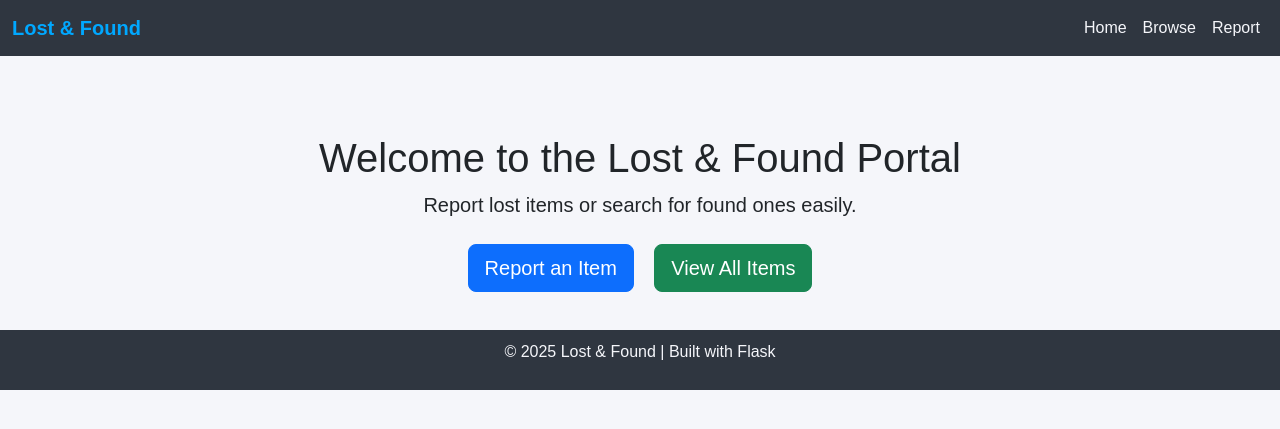
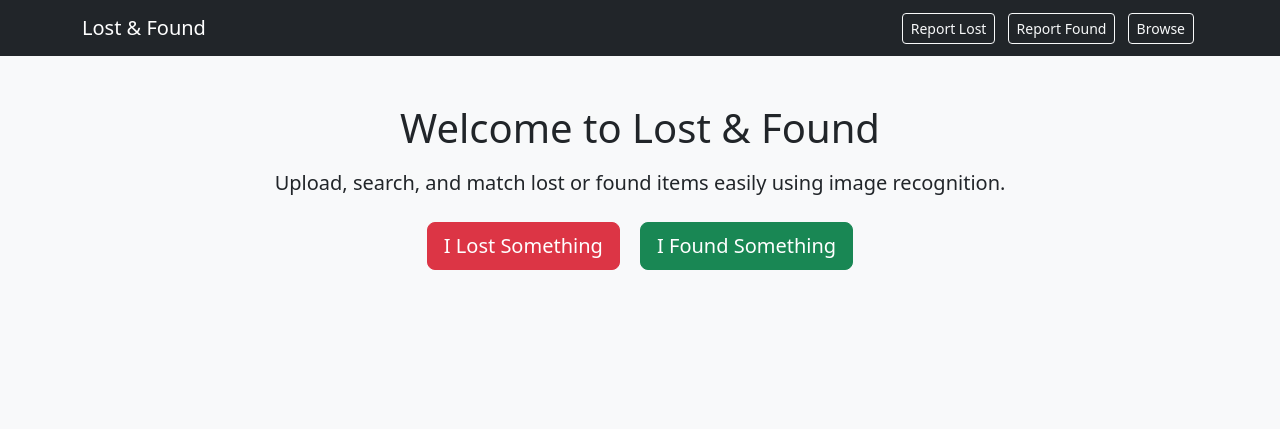
Before and after one commit to Mithul-P/lost-and-found, a Flask app: page / in a window 1280 px wide. Shown: the top 429 px of the page. Run offline with Flask 3, Linux system fonts and the light colour scheme.

Commit message:
Added Lost & Found templates and setup

```diff
--- a/app.py
+++ b/app.py
@@ -1,87 +1,118 @@
 from flask import Flask, render_template, request, redirect, url_for
+from werkzeug.utils import secure_filename
+import os
+import hashlib
 import mysql.connector
-import os
 
+# -----------------------------
+# Flask Setup
+# -----------------------------
 app = Flask(__name__)
+app.config['UPLOAD_FOLDER'] = 'static/uploads'
 
-# --- Database Configuration ---
-# Use Clever Cloud environment variables (set in Render)
-db_config = {
-    'host': os.getenv('MYSQL_ADDON_HOST', 'bhe5ouni2ddurdorxrum-mysql.services.clever-cloud.com'),
-    'user': os.getenv('MYSQL_ADDON_USER', 'urul80utrapmaxcl'),
-    'password': os.getenv('MYSQL_ADDON_PASSWORD', 'YyU7mp07VLzS81iMc3Vr'),
-    'database': os.getenv('MYSQL_ADDON_DB', 'bhe5ouni2ddurdorxrum'),
-    'port': int(os.getenv('MYSQL_ADDON_PORT',3306))
-}
+# Create upload folder if not exist
+os.makedirs(app.config['UPLOAD_FOLDER'], exist_ok=True)
 
-# --- Database Connection ---
-try:
-    conn = mysql.connector.connect(**db_config)
-    print("✅ Database connected successfully.")
-except mysql.connector.Error as err:
-    print(f"❌ Database connection failed: {err}")
-    conn = None
+# -----------------------------
+# MySQL Database Setup (Clever Cloud)
+# -----------------------------
+db = mysql.connector.connect(
+    host="bhe5ouni2ddurdorxrum-mysql.services.clever-cloud.com",
+    user="urul80utrapmaxcl",
+    password="YyU7mp07VLzS81iMc3Vr",
+    database="bhe5ouni2ddurdorxrum"
+)
+cursor = db.cursor()
 
+# -----------------------------
+# Utility Function: Image Hash
+# -----------------------------
+def get_image_hash(image_path):
+    """Generate MD5 hash for an image file"""
+    with open(image_path, "rb") as f:
+        bytes = f.read()
+        return hashlib.md5(bytes).hexdigest()
 
-# --- Routes ---
-
+# -----------------------------
+# Routes
+# -----------------------------
 @app.route('/')
 def index():
     return render_template('index.html')
 
+@app.route('/lost', methods=['GET', 'POST'])
+def lost():
+    if request.method == 'POST':
+        name = request.form['name']
+        description = request.form['description']
+        image = request.files['image']
 
-@app.route('/add_item', methods=['GET', 'POST'])
-def add_item():
+        if image:
+            filename = secure_filename(image.filename)
+            path = os.path.join(app.config['UPLOAD_FOLDER'], filename)
+            image.save(path)
+
+            image_url = f"/{app.config['UPLOAD_FOLDER']}/{filename}"
+            image_hash = get_image_hash(path)
+
+            # Insert into database
+            cursor.execute(
+                "INSERT INTO items (name, description, image_url, image_hash) VALUES (%s, %s, %s, %s)",
+                (name, description, image_url, image_hash)
+            )
+            db.commit()
+
+            return render_template('success.html', message="Lost item uploaded successfully!")
+
+    return render_template('lost.html')
+
+@app.route('/found', methods=['GET', 'POST'])
+def found():
     if request.method == 'POST':
-        if not conn or not conn.is_connected():
-            return "Database not connected", 500
+        name = request.form['name']
+        description = request.form['description']
+        image = request.files['image']
 
-        name = request.form.get('name')
-        description = request.form.get('description')
-        location = request.form.get('location')
-        contact = request.form.get('contact')
+        if image:
+            filename = secure_filename(image.filename)
+            path = os.path.join(app.config['UPLOAD_FOLDER'], filename)
+            image.save(path)
 
-        cursor = conn.cursor()
-        cursor.execute(
-            "INSERT INTO items (name, description, location, contact) VALUES (%s, %s, %s, %s)",
-            (name, description, location, contact)
-        )
-        conn.commit()
-        cursor.close()
+            image_url = f"/{app.config['UPLOAD_FOLDER']}/{filename}"
+            image_hash = get_image_hash(path)
 
-        return redirect(url_for('list_items'))
+            # Check for existing image hash
+            cursor.execute("SELECT * FROM items WHERE image_hash = %s", (image_hash,))
+            match = cursor.fetchone()
 
-    return render_template('submit.html')
+            if match:
+                # Match found
+                return render_template(
+                    'match.html',
+                    message="We found a possible match — is this your item?",
+                    match=match
+                )
+            else:
+                # Insert as a new found item
+                cursor.execute(
+                    "INSERT INTO items (name, description, image_url, image_hash) VALUES (%s, %s, %s, %s)",
+                    (name, description, image_url, image_hash)
+                )
+                db.commit()
+                return render_template('no_match.html', message="No matches found 😢")
 
+        return redirect(url_for('index'))
+
+    return render_template('found.html')
 
 @app.route('/items')
 def list_items():
-    if not conn or not conn.is_connected():
-        return "Database not connected", 500
-
-    cursor = conn.cursor(dictionary=True)
     cursor.execute("SELECT * FROM items ORDER BY id DESC")
     items = cursor.fetchall()
-    cursor.close()
+    return render_template('items.html', items=items)
 
-    return render_template('list.html', items=items)
-
-
-@app.route('/item/<int:item_id>')
-def view_item(item_id):
-    if not conn or not conn.is_connected():
-        return "Database not connected", 500
-
-    cursor = conn.cursor(dictionary=True)
-    cursor.execute("SELECT * FROM items WHERE id = %s", (item_id,))
-    item = cursor.fetchone()
-    cursor.close()
-
-    if not item:
-        return "Item not found", 404
-
-    return render_template('view_item.html', item=item)
-
-
+# -----------------------------
+# Run
+# -----------------------------
 if __name__ == '__main__':
     app.run(host='0.0.0.0', port=5000)
--- a/requirements.txt
+++ b/requirements.txt
@@ -2,7 +2,7 @@ Flask==2.3.2
 mysql-connector-python==8.1.0
 python-dotenv==1.0.0
 Werkzeug==3.0.0
-Pillow==11.0.0
-fuzzywuzzy==0.18.0
+Pillow==10.0.0
+fuzzywuzzy[speedup]==0.19.1
 gunicorn==20.1.0
 ImageHash==4.3.1
--- a/templates/base.html
+++ b/templates/base.html
@@ -2,68 +2,25 @@
 <html lang="en">
 <head>
     <meta charset="UTF-8">
-    <meta name="viewport" content="width=device-width, initial-scale=1.0">
-    <title>Lost & Found Portal</title>
+    <title>Lost & Found</title>
     <link href="https://cdn.jsdelivr.net/npm/bootstrap@5.3.0/dist/css/bootstrap.min.css" rel="stylesheet">
-    <style>
-        body {
-            background-color: #f5f6fa;
-            font-family: 'Poppins', sans-serif;
-        }
-        nav {
-            background-color: #2f3640;
-        }
-        .navbar-brand {
-            color: #00a8ff !important;
-            font-weight: 600;
-        }
-        .nav-link {
-            color: #f5f6fa !important;
-        }
-        .nav-link:hover {
-            color: #00a8ff !important;
-        }
-        footer {
-            text-align: center;
-            padding: 10px 0;
-            background-color: #2f3640;
-            color: #f5f6fa;
-            margin-top: 30px;
-        }
-        .container {
-            padding-top: 30px;
-        }
-    </style>
 </head>
-<body>
+<body class="bg-light">
 
-    <!-- Navbar -->
-    <nav class="navbar navbar-expand-lg navbar-dark">
-        <div class="container-fluid">
+<nav class="navbar navbar-expand-lg navbar-dark bg-dark">
+  <div class="container">
     <a class="navbar-brand" href="{{ url_for('index') }}">Lost & Found</a>
-            <button class="navbar-toggler" type="button" data-bs-toggle="collapse" data-bs-target="#navbarNav">
-                <span class="navbar-toggler-icon"></span>
-            </button>
-            <div class="collapse navbar-collapse" id="navbarNav">
-                <ul class="navbar-nav ms-auto">
-                    <li class="nav-item"><a class="nav-link" href="{{ url_for('index') }}">Home</a></li>
-                    <li class="nav-item"><a class="nav-link" href="{{ url_for('list_items') }}">Browse</a></li>
-                    <li class="nav-item"><a class="nav-link" href="{{ url_for('add_item') }}">Report</a></li>
-                </ul>
+    <div>
+      <a href="{{ url_for('lost') }}" class="btn btn-outline-light btn-sm mx-1">Report Lost</a>
+      <a href="{{ url_for('found') }}" class="btn btn-outline-light btn-sm mx-1">Report Found</a>
+      <a href="{{ url_for('list_items') }}" class="btn btn-outline-light btn-sm mx-1">Browse</a>
     </div>
   </div>
 </nav>
 
-    <!-- Main Content -->
-    <div class="container">
+<div class="container mt-4">
   {% block content %}{% endblock %}
 </div>
 
-    <!-- Footer -->
-    <footer>
-        <p>© 2025 Lost & Found | Built with Flask</p>
-    </footer>
-
-    <script src="https://cdn.jsdelivr.net/npm/bootstrap@5.3.0/dist/js/bootstrap.bundle.min.js"></script>
 </body>
 </html>
--- a/templates/index.html
+++ b/templates/index.html
@@ -1,11 +1,9 @@
 {% extends "base.html" %}
-
 {% block content %}
-<div class="text-center">
-    <h1 class="mt-5">Welcome to the Lost & Found Portal</h1>
-    <p class="lead">Report lost items or search for found ones easily.</p>
-
-    <a href="{{ url_for('add_item') }}" class="btn btn-primary btn-lg m-2">Report an Item</a>
-    <a href="{{ url_for('list_items') }}" class="btn btn-success btn-lg m-2">View All Items</a>
+<div class="text-center mt-5">
+  <h1 class="mb-3">Welcome to Lost & Found</h1>
+  <p class="lead">Upload, search, and match lost or found items easily using image recognition.</p>
+  <a href="{{ url_for('lost') }}" class="btn btn-danger btn-lg m-2">I Lost Something</a>
+  <a href="{{ url_for('found') }}" class="btn btn-success btn-lg m-2">I Found Something</a>
 </div>
 {% endblock %}
```
Also changed, not shown: templates/found.html (added, +19 -0 lines), templates/item.html (added, +17 -0 lines), templates/lost.html (added, +19 -0 lines), templates/match.html (added, +12 -0 lines), templates/no_match.html (added, +7 -0 lines), 2 other files. Lines whose indentation alone changed are shown as unchanged.
